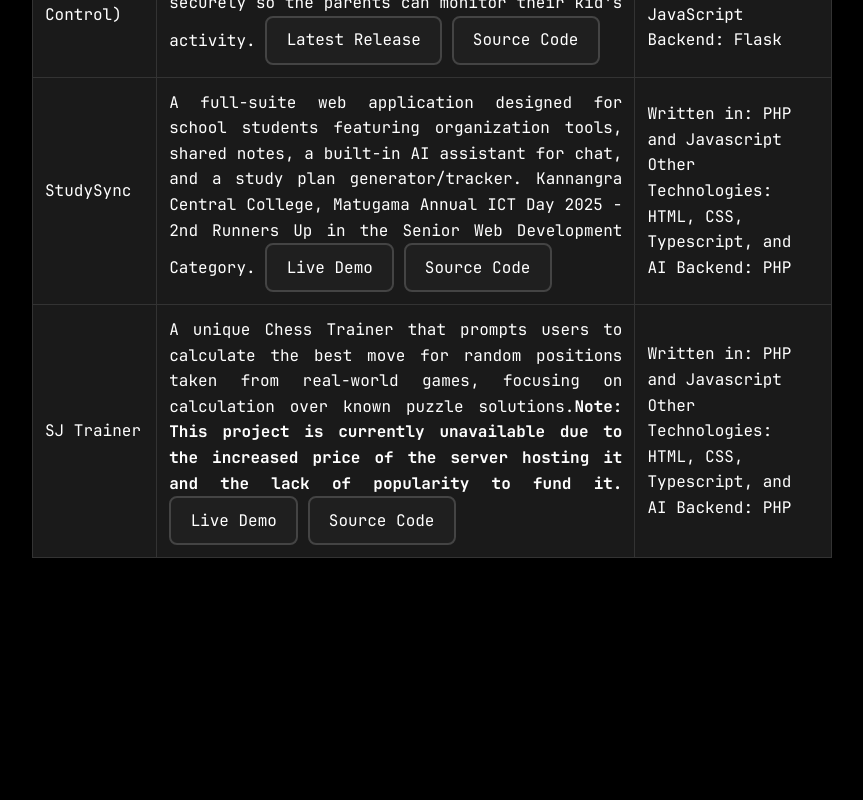
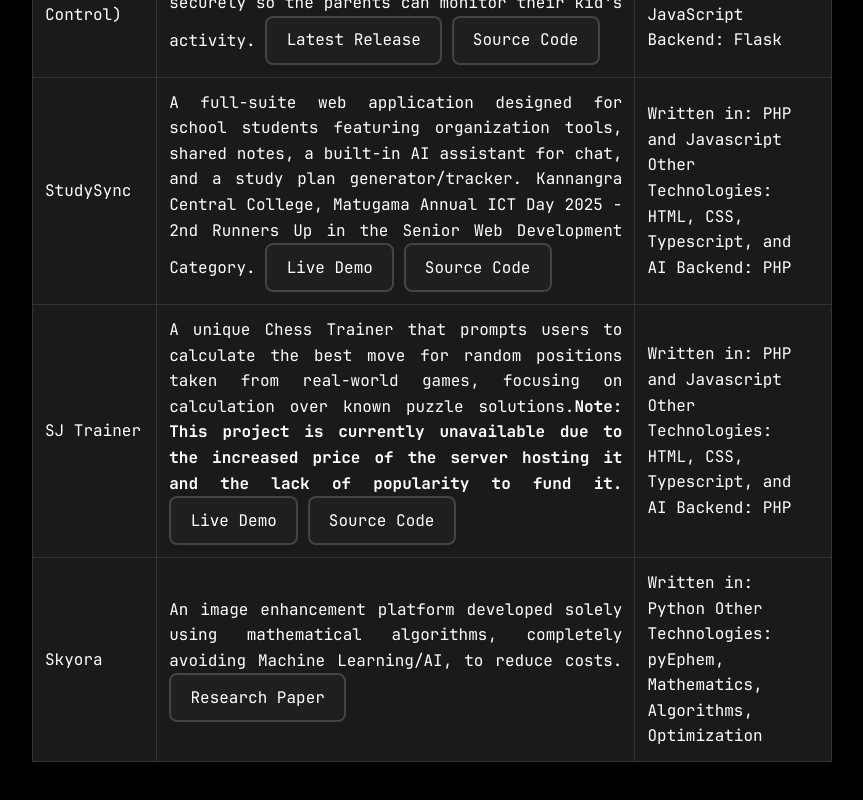
Before and after one commit to HirujaEdurapola/hirujaedurapola.github.io, a plain HTML site: page diary/coding.html in a window 1280 px wide. Shown: the part 6452-7252 px from the top of the page, without its empty margins (208-1071 px from the left). Before the commit the page ends 7050 px from the top, so only its background shows below. Drawn offline with Linux system fonts and the light colour scheme.

Commit message:
Update Projects

```diff
--- a/diary/coding.html
+++ b/diary/coding.html
@@ -199,6 +199,17 @@
         <td>Written in: PHP and Javascript <br><br> Other Technologies: HTML, CSS, Typescript, and AI <br><br> Backend: PHP</td>
       </tr>
 
+      <tr>
+        <td>Skyora</td>
+        <td>An image enhancement platform developed solely using mathematical algorithms, completely avoiding Machine Learning/AI, to reduce costs.
+          <br><br>
+          <!-- <a href="https://lnkd.in/gvvAjyfV" class="sj-blog-button" target="_blank" rel="noopener noreferrer">More Info</a> -->
+          <a href="https://doi.org/10.5281/zenodo.17987416" class="sj-blog-button" target="_blank" rel="noopener noreferrer">Research Paper</a>
+        </td>
+
+        <td>Written in: Python <br><br> Other Technologies: pyEphem, Mathematics, Algorithms, Optimization</td>
+      </tr>
+
     </tbody>
 
   </table>
```
